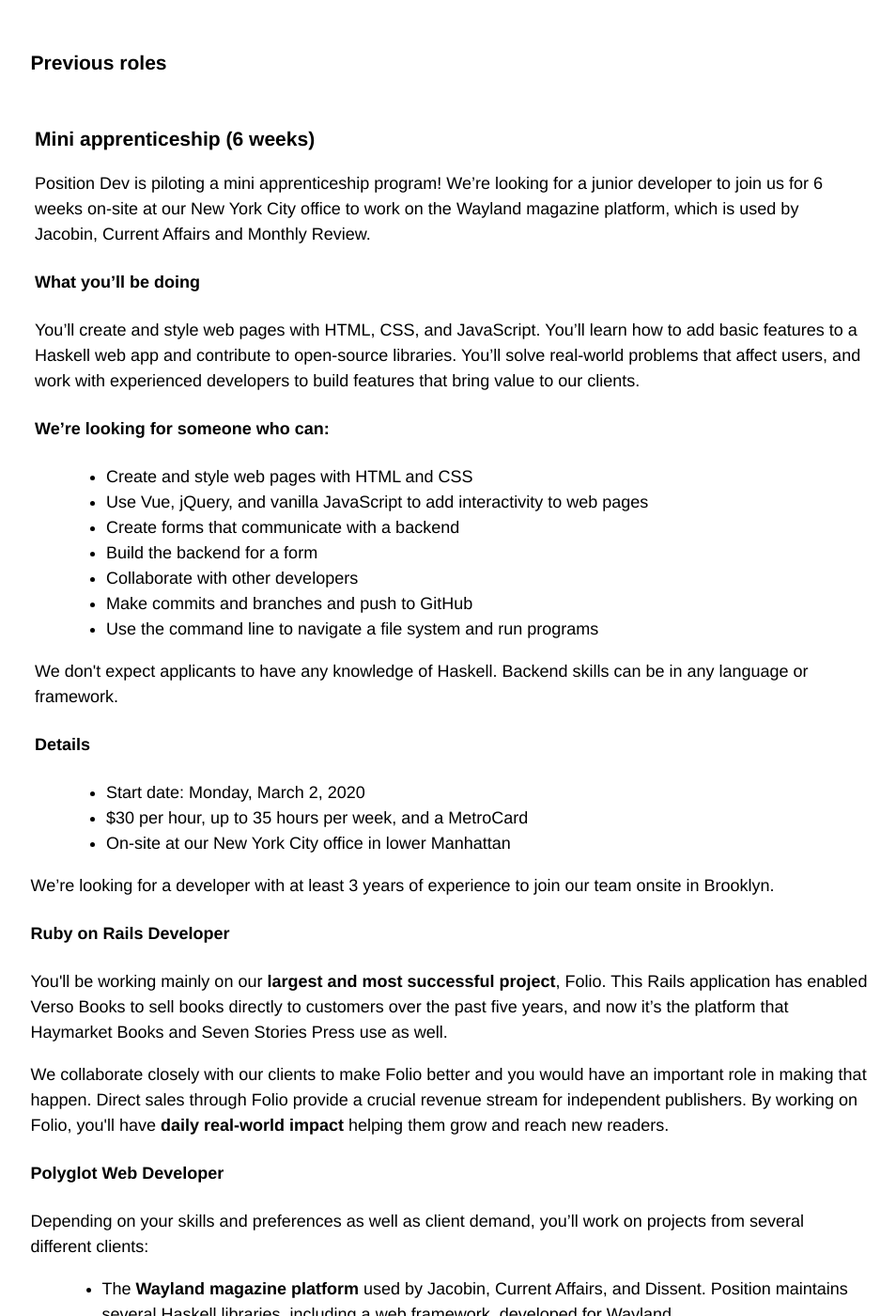
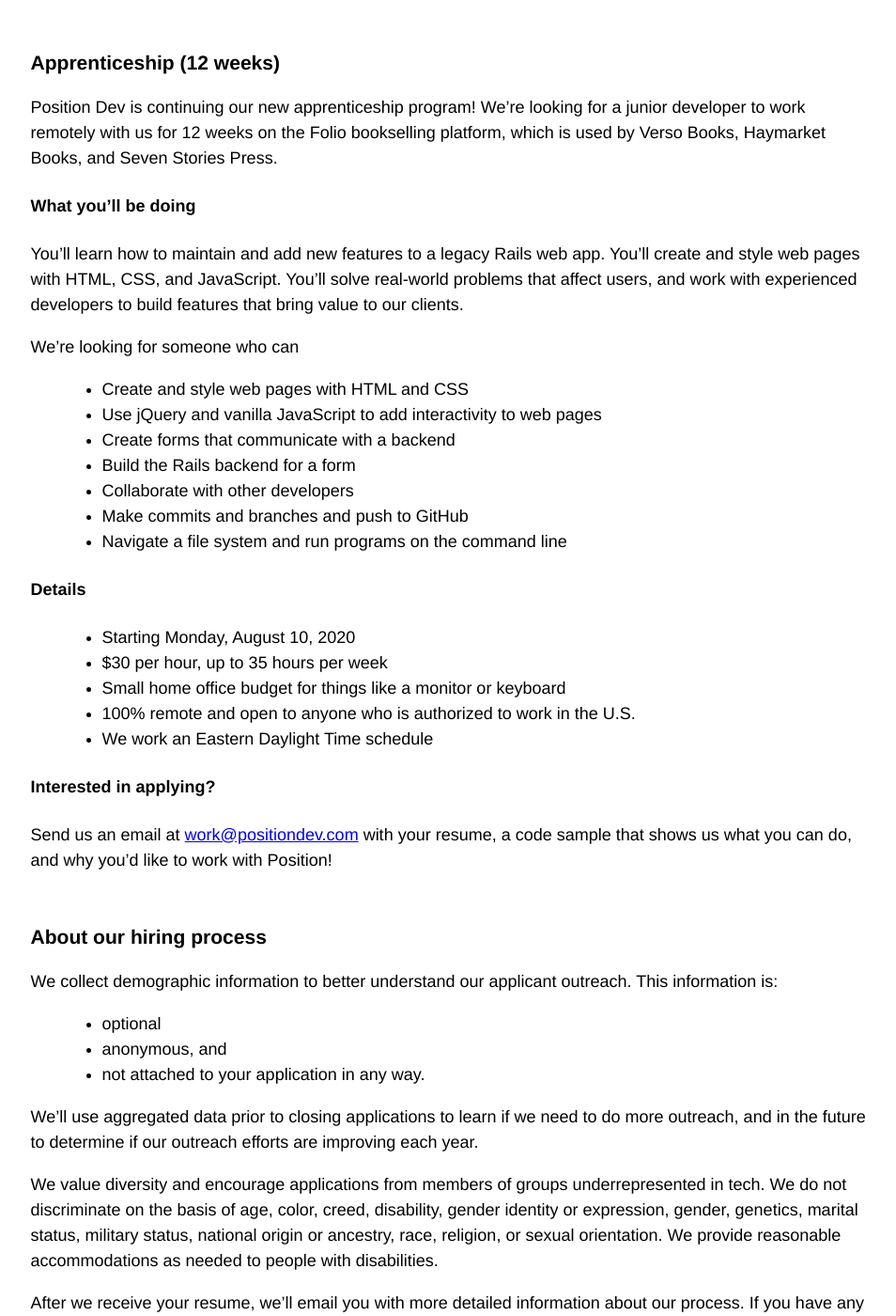
Before and after one commit to positiondev/positiondev.github.io, a Jekyll site: the page built from work.html, in a window 1280 px wide and 1400 px high, scrolled down 1098 px. Shown: the whole window at 94% size, without its empty margins (162-1116 px from the left). Built offline with Jekyll 4.4.1, drawn with Linux system fonts in a browser that asks for light colours; some of the changed text lies outside the part shown.

Commit message:
Update work page to add new apprenticeship

```diff
--- a/work.html
+++ b/work.html
@@ -56,15 +56,89 @@ layout: default
 
 </section>
 
+<section>
+  <a name="apprenticeship"></a>
+  <h3>Apprenticeship (12 weeks)</h3>
+
+  <p>Position Dev is continuing our new apprenticeship program!
+    We’re looking for a junior developer to work remotely with
+    us for 12 weeks on the Folio bookselling platform, which
+    is used by Verso Books, Haymarket Books, and Seven Stories Press.</p>
+
+  <h4>What you’ll be doing </h4>
+
+<p>You’ll learn how to maintain and add new features to a
+   legacy Rails web app. You’ll create and style web pages
+   with HTML, CSS, and JavaScript. You’ll solve real-world
+   problems that affect users, and work with experienced
+    developers to build features that bring value to our clients.</p>
+
+  <p>We’re looking for someone who can</p>
+
+  <ul>
+    <li>Create and style web pages with HTML and CSS</li>
+    <li>Use jQuery and vanilla JavaScript to add interactivity to web pages</li>
+    <li>Create forms that communicate with a backend</li>
+    <li>Build the Rails backend for a form</li>
+    <li>Collaborate with other developers</li>
+    <li>Make commits and branches and push to GitHub</li>
+    <li>Navigate a file system and run programs on the command line</li>
+  </ul>
+
+<h4>Details</h4>
+
+<ul>
+<li>Starting Monday, August 10, 2020</li>
+<li>$30 per hour, up to 35 hours per week</li>
+<li>Small home office budget for things like a monitor or keyboard</li>
+<li>100% remote and open to anyone who is authorized to work in the U.S.</li>
+<li>We work an Eastern Daylight Time schedule</li>
+</ul>
+
+<h4>Interested in applying?</h4>
+<p>Send us an email at <a href="mailto:work@positiondev.com">work@positiondev.com</a>
+  with your resume, a code
+  sample that shows us what you can do, and why you’d like
+  to work with Position!</p>
+</section>
+
+<section>
+
+<h3>About our hiring process</h3>
+<p>We collect demographic information to better understand
+  our applicant outreach. This information is:</p>
+
+  <ul>
+    <li>optional</li>
+    <li>anonymous, and</li>
+    <li>not attached to your application in any way.</li>
+  </ul>
+
+<p> We’ll use aggregated data prior to closing applications to learn
+  if we need to do more outreach, and in the future to determine
+  if our outreach efforts are improving each year.</p>
+
+  <p>We value diversity and encourage applications from members of
+     groups underrepresented in tech. We do not discriminate on
+     the basis of age, color, creed, disability, gender identity
+      or expression, gender, genetics, marital status, military
+       status, national origin or ancestry, race, religion, or
+       sexual orientation. We provide reasonable accommodations as
+       needed to people with disabilities.
+  </p>
+
+<p>  After we receive your resume, we’ll email you with more detailed
+   information about our process. If you have any questions,
+   drop us a line at work@positiondev.com and we'll be happy to answer
+    or schedule a call.
+</p>
+</section>
 
 <section>
   <h3>Previous roles</h3>
 
-
-
-<section>
   <a name="mini-apprenticeship"></a>
-  <h3>Mini apprenticeship (6 weeks)</h3>
+  <h4>Mini apprenticeship (6 weeks)</h4>
 
   <p>Position Dev is piloting a mini apprenticeship program! We’re looking for a junior developer to join us for 6 weeks
   on-site at our New York City office to work on the Wayland magazine platform, which is used by Jacobin, Current
@@ -95,10 +169,8 @@ layout: default
     <li>$30 per hour, up to 35 hours per week, and a MetroCard</li>
     <li>On-site at our New York City office in lower Manhattan</li>
   </ul>
-</section>
 
-  <p>We’re looking for a developer with at least 3 years of
-    experience to join our team onsite in Brooklyn.</p>
+  <p><hr /></p>
 
   <h4>Ruby on Rails Developer</h4>
 
@@ -171,46 +243,8 @@ layout: default
     </ul>
 
   </div>
-
-  <h3>Our hiring process</h3>
-
-  <div>
-    <p>We <strong>collect demographic information</strong> to better
-    understand our applicant outreach. This information is:</p>
-    <ul>
-      <li>optional</li>
-      <li>anonymous, and</li>
-      <li><strong>not attached to your application</strong> in any way.</li>
-    </ul>
-
-    <p>We’ll use <strong>aggregate</strong> data during the resume review
-    stage to learn if we need to do more outreach, and in the future to
-    determine if our outreach efforts are improving each year.</p>
-
-    <p>We do <strong>blind resume review</strong> to counter unconscious
-    bias. This means a friend of Position will blank out your name and any
-    social media handles or personal website URLs before we review your
-    resume. Importantly, <strong>we don’t review your website or Github</strong>
-    as part of the resume review step. So, if there’s something on your
-    Github or website you’d like us to know about, please talk about it in
-    your cover letter or resume.</p>
-
-    <p>We use <strong>structured interviewing</strong>. This means that we
-      ask every applicant the same basic questions.</p>
-
-    <p>We <strong>value diversity</strong> and encourage applications from
-      members of groups underrepresented in tech. We do not discriminate on
-      the basis of age, color, creed, disability, gender identity or
-      expression, gender, genetics, marital status, military status,
-      national origin or ancestry, race, religion, or sexual orientation.</p>
-
-    <p>We provide reasonable accommodations as needed to people with disabilities.</p>
-
-    <p>After we receive your resume, we’ll email you with more detailed
-      information about our process. <strong>If you have any questions</strong>,
-    drop us a line at <a href="mailto:work@positiondev.com">work@positiondev.com</a>
-      and we'll be happy to answer or schedule a call.</p>
   </div>
+</section>
 
 <script src="https://ajax.googleapis.com/ajax/libs/jquery/2.2.4/jquery.min.js"></script>
 <script>
```
